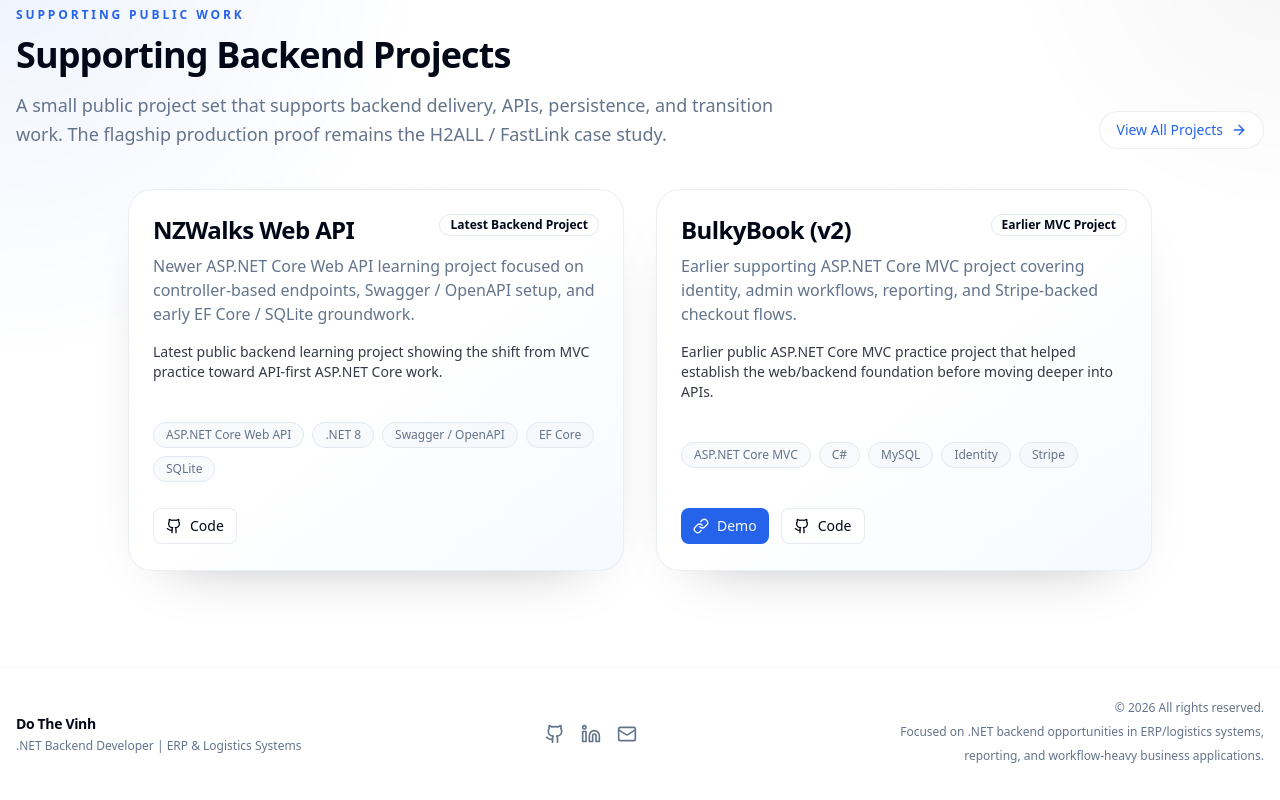
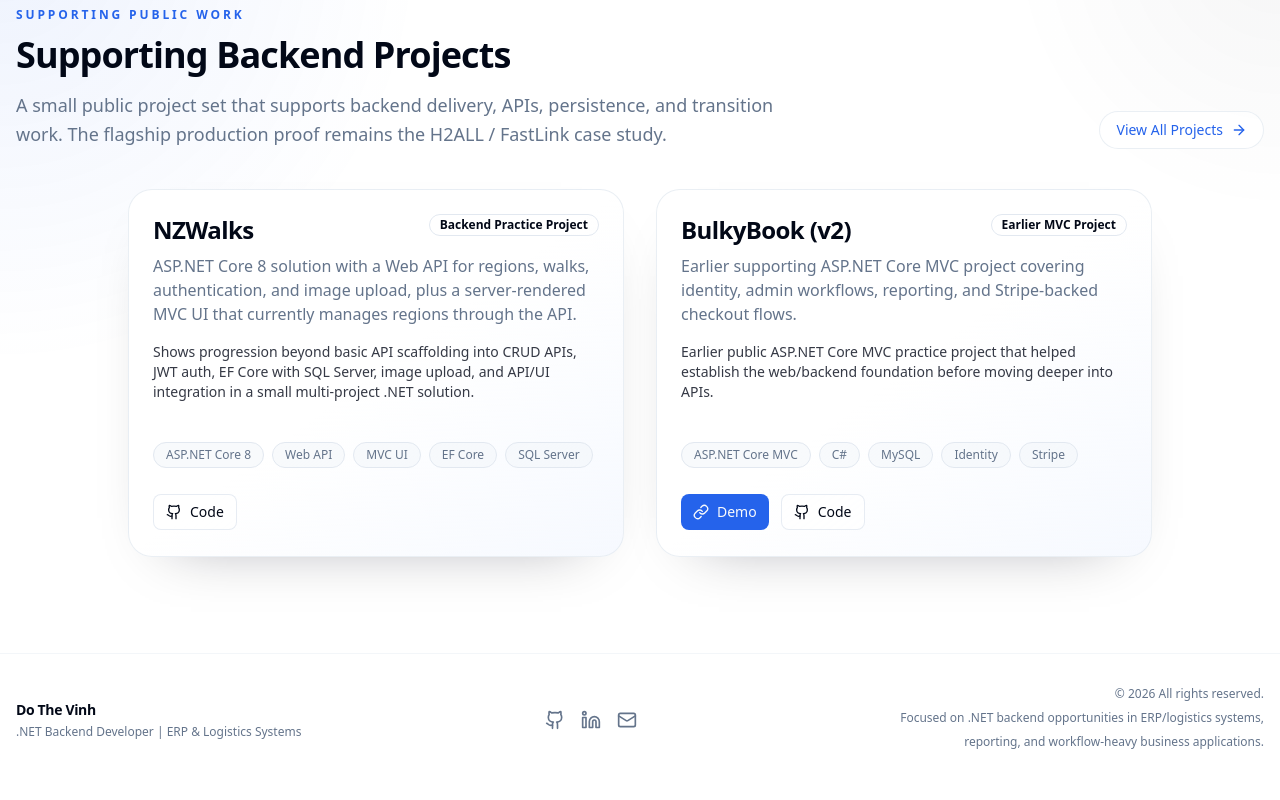
Before and after one commit to Jeussu/portfolio, a Next.js app: page / in a window 1280 px wide. Shown: the part 4058-4858 px from the top of the page. Built offline with nearby package versions, Linux system fonts and the light colour scheme.

Commit message:
feat: add experience section with animated timeline and certificate gallery components

```diff
--- a/src/components/experience/experience-content.tsx
+++ b/src/components/experience/experience-content.tsx
@@ -101,7 +101,7 @@ export function ExperienceContent() {
                                 initial={{ opacity: 0, y: 20 }}
                                 animate={{ opacity: 1, y: 0 }}
                                 transition={{ delay: 0.32 + index * 0.08 }}
-                                className="group overflow-hidden rounded-[1.6rem] border border-border/70 bg-background/80 text-left shadow-[0_20px_50px_-36px_hsl(var(--foreground)/0.45)] transition-transform duration-200 hover:-translate-y-1"
+                                className="group flex h-full flex-col overflow-hidden rounded-[1.6rem] border border-border/70 bg-background/80 text-left shadow-[0_20px_50px_-36px_hsl(var(--foreground)/0.45)] transition-transform duration-200 hover:-translate-y-1"
                             >
                                 <div className="relative aspect-[4/3] w-full overflow-hidden border-b border-border/70 bg-gradient-to-br from-muted via-muted/70 to-primary/[0.06]">
                                     <motion.div layoutId={`image-${cert.title}`} className="relative h-full w-full">
@@ -113,22 +113,27 @@ export function ExperienceContent() {
                                         />
                                     </motion.div>
                                 </div>
-                                <div className="p-6">
-                                    <div className="mb-3 flex items-start justify-between gap-3">
+                                <div className="flex flex-1 flex-col p-6">
+                                    <div className="mb-4 flex min-h-14 items-start justify-between gap-3">
                                         <div>
                                             <p className="text-xs font-semibold uppercase tracking-[0.18em] text-muted-foreground">
-                                                Supporting Credential
+                                                {cert.category}
                                             </p>
                                             <p className="mt-2 text-sm font-medium text-primary">{cert.issuer}</p>
                                         </div>
-                                        <span className="rounded-full border border-border/70 bg-muted/70 px-3 py-1 text-xs text-muted-foreground">
+                                        <span className="shrink-0 rounded-full border border-border/70 bg-muted/70 px-3 py-1 text-xs text-muted-foreground">
                                             {cert.date}
                                         </span>
                                     </div>
-                                    <motion.h3 layoutId={`title-${cert.title}`} className="text-lg font-semibold leading-tight">
+                                    <motion.h3
+                                        layoutId={`title-${cert.title}`}
+                                        className="min-h-14 line-clamp-2 text-lg font-semibold leading-tight"
+                                    >
                                         {cert.title}
                                     </motion.h3>
-                                    <p className="mt-3 text-sm leading-7 text-muted-foreground">{cert.description}</p>
+                                    <p className="mt-3 min-h-[5.25rem] line-clamp-3 text-sm leading-7 text-muted-foreground">
+                                        {cert.description}
+                                    </p>
                                 </div>
                             </motion.button>
                         ))}
@@ -173,7 +178,7 @@ export function ExperienceContent() {
                                 <div className="mb-4 flex items-start justify-between gap-4">
                                     <div>
                                         <p className="text-xs font-semibold uppercase tracking-[0.18em] text-muted-foreground">
-                                            Supporting Credential
+                                            {selectedCert.category}
                                         </p>
                                         <p className="mt-2 text-lg font-medium text-primary">{selectedCert.issuer}</p>
                                     </div>
--- a/src/lib/data.ts
+++ b/src/lib/data.ts
@@ -82,16 +82,16 @@ export const SKILLS = {
 export const PROJECTS = [
     {
         slug: "nzwalks-web-api",
-        title: "NZWalks Web API",
+        title: "NZWalks",
         relevance:
-            "Latest public backend learning project showing the shift from MVC practice toward API-first ASP.NET Core work.",
+            "Shows progression beyond basic API scaffolding into CRUD APIs, JWT auth, EF Core with SQL Server, image upload, and API/UI integration in a small multi-project .NET solution.",
         description:
-            "Newer ASP.NET Core Web API learning project focused on controller-based endpoints, Swagger / OpenAPI setup, and early EF Core / SQLite groundwork.",
-        tags: ["ASP.NET Core Web API", ".NET 8", "Swagger / OpenAPI", "EF Core", "SQLite"],
+            "ASP.NET Core 8 solution with a Web API for regions, walks, authentication, and image upload, plus a server-rendered MVC UI that currently manages regions through the API.",
+        tags: ["ASP.NET Core 8", "Web API", "MVC UI", "EF Core", "SQL Server", "JWT"],
         links: {
             github: "https://github.com/Jeussu/NZWalks",
         },
-        status: "Latest Backend Project",
+        status: "Backend Practice Project",
         featured: true,
     },
     {
@@ -274,32 +274,36 @@ export const BACKEND_DIRECTION = [
 
 export const CERTIFICATES = [
     {
-        title: "Build ASP.NET Core Web API - Scratch To Finish (.NET8 API)",
-        issuer: "Udemy (Sameer Saini)",
+        category: "Supporting Course",
+        title: "Build ASP.NET Core Web API (.NET 8)",
+        issuer: "Udemy · Sameer Saini",
         date: "Apr 2026",
         description:
-            "18-hour course focused on ASP.NET Core Web API fundamentals and backend API structure.",
+            "18-hour course covering ASP.NET Core Web API fundamentals, routing, controllers, validation, and backend API structure.",
         image: "/images/certificates/aspnet-core-web-api-udemy-2026.jpg",
     },
     {
-        title: "Complete guide to ASP.NET Core MVC (.NET 6)",
-        issuer: "Udemy (Bhrugen Patel)",
+        category: "Supporting Course",
+        title: "Complete ASP.NET Core MVC (.NET 6)",
+        issuer: "Udemy · Bruggen Patel",
         date: "Oct 2022",
-        description: "Coursework focused on ASP.NET Core MVC, authentication, and deployment-oriented fundamentals.",
+        description: "Coursework covering ASP.NET Core MVC fundamentals, architecture, and deployment-oriented concepts.",
         image: "/images/certificates/aspnet-core-mvc-udemy.png",
     },
     {
-        title: "Bachelor of Science in Computing (Honours)",
+        category: "Education",
+        title: "BSc (Hons) Computing",
         issuer: "University of Greenwich",
         date: "Jul 2022",
-        description: "Undergraduate computing degree with a formal software and systems foundation.",
+        description: "Undergraduate computing degree covering software, systems, and core engineering foundations.",
         image: "/images/certificates/greenwich-bachelor.png",
     },
     {
-        title: "BTEC Level 5 Higher National Diploma",
+        category: "Education",
+        title: "BTEC Level 5 HND in Computing",
         issuer: "Pearson BTEC",
         date: "Feb 2021",
-        description: "Higher National Diploma in Computing.",
+        description: "Higher National Diploma in Computing with a practical foundation in software and IT systems.",
         image: "/images/certificates/pearson-btec-hnd.png",
     },
 ]
```
